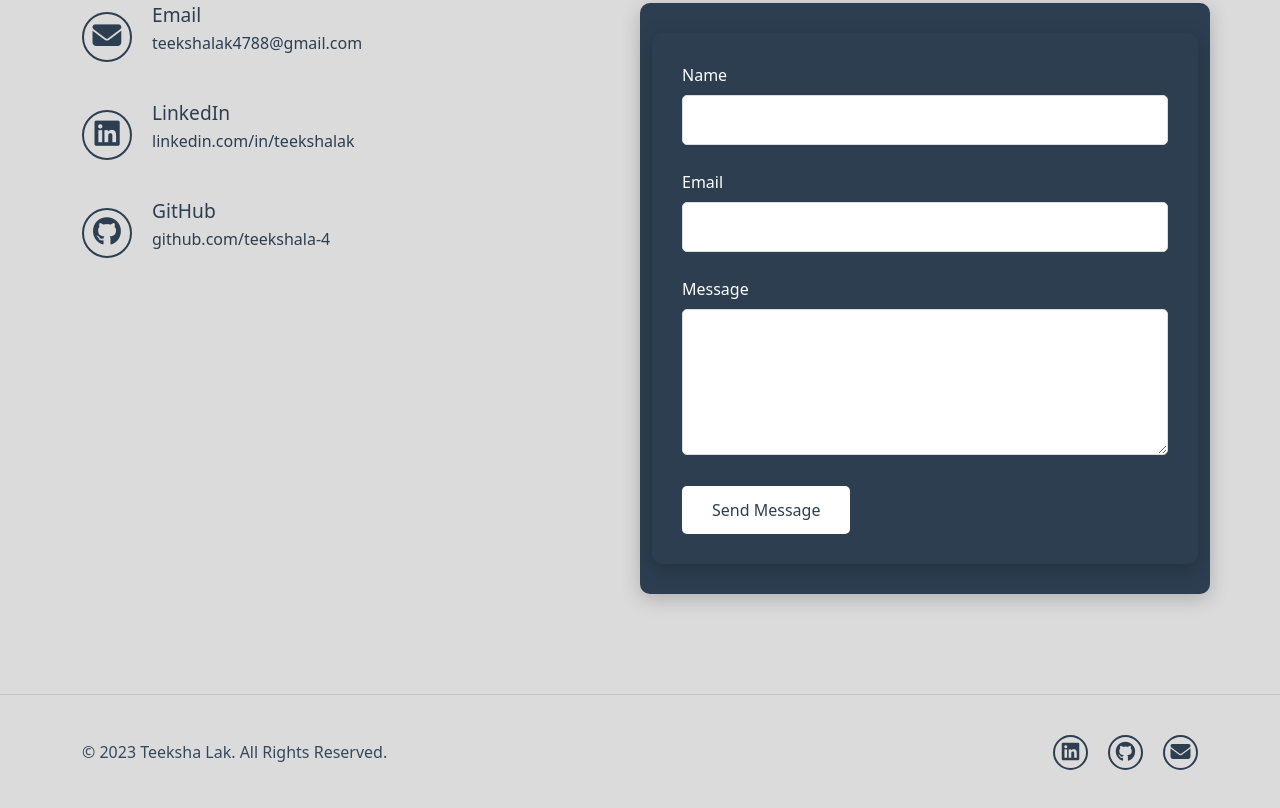
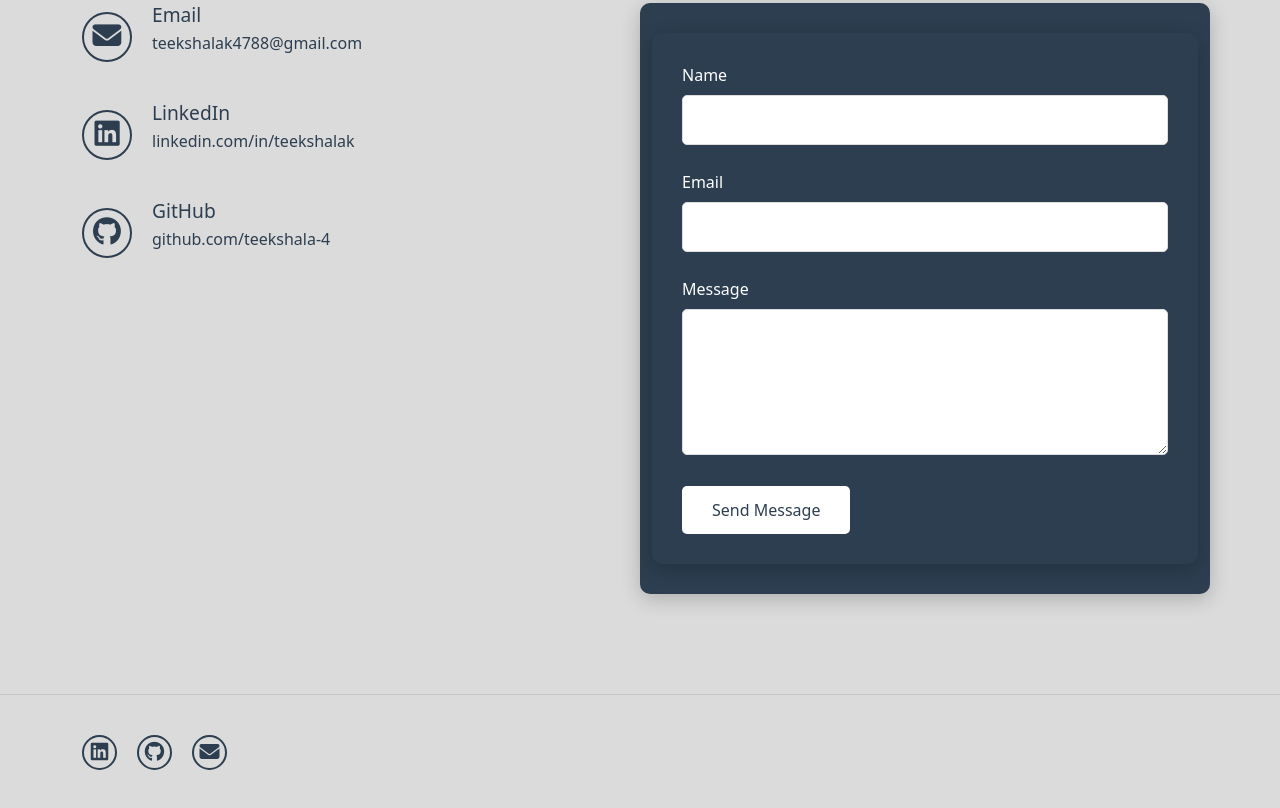
Before and after one commit to teekshala-4/portfolio, a website: page index.html in a window 1280 px wide. Shown: the part 6353-7161 px from the top of the page. Drawn offline with nearby package versions, Linux system fonts and the light colour scheme.

Commit message:
Update index.html

```diff
--- a/index.html
+++ b/index.html
@@ -410,7 +410,6 @@
     <footer>
         <div class="container">
             <div class="footer-content">
-                <p>&copy; 2023 Teeksha Lak. All Rights Reserved.</p>
                 <div class="social-icons footer-icons">
                     <a href="https://www.linkedin.com/in/teekshalak/" target="_blank" class="icon">
                         <i class="fab fa-linkedin"></i>
```
